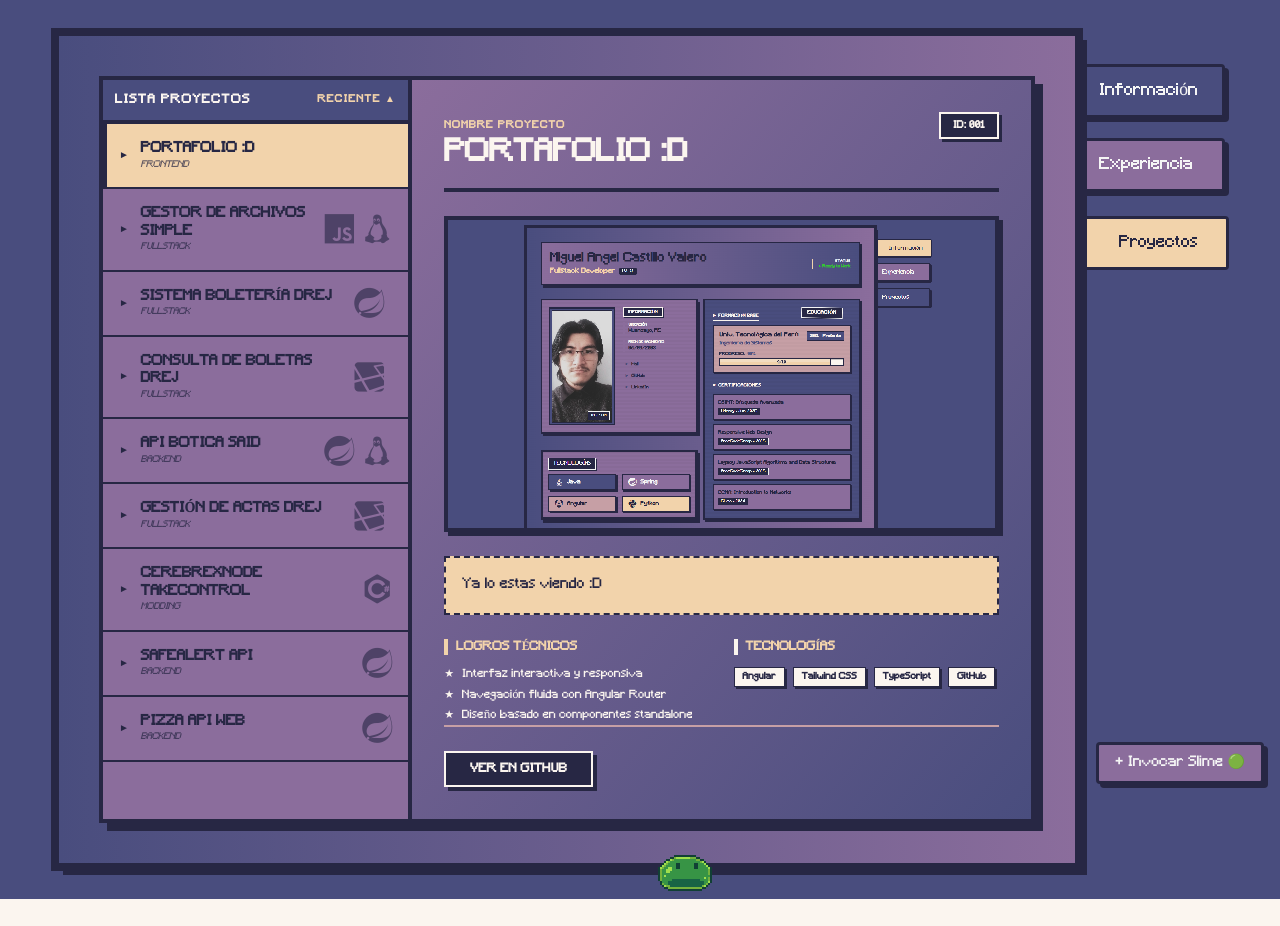
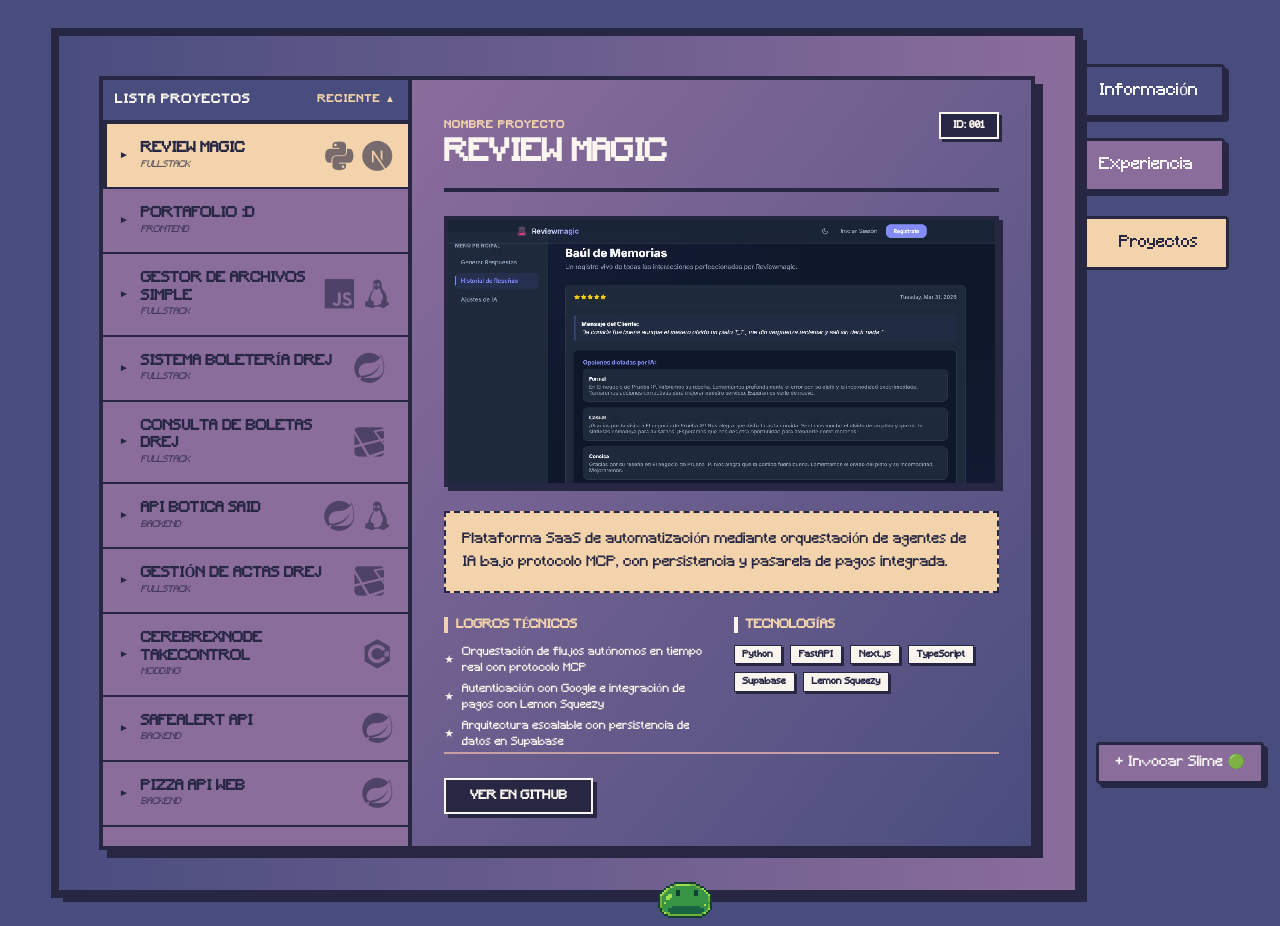
Before and after one commit to LoP-1/Portafolio-Card, an Angular app: page /proyectos in a window 1280 px wide. Before the commit the page ends 899 px from the top, so only its background shows below. Built offline with nearby package versions, Linux system fonts and the light colour scheme.

Commit message:
Proyectos Actualizados

```diff
--- a/src/app/proyectos/proyectos.ts
+++ b/src/app/proyectos/proyectos.ts
@@ -9,7 +9,7 @@
 })
 export class Proyectos {
 
-isModalOpen = signal(false);
+  isModalOpen = signal(false);
 
   openModal() {
     this.isModalOpen.set(true);
@@ -19,12 +19,22 @@
     this.isModalOpen.set(false);
   }
 
-
   sortOrder = signal<'asc' | 'desc'>('asc');
 
   projects = [
     {
       id: 1,
+      title: 'Review Magic',
+      type: 'Fullstack',
+      mainTechs: ["python", "nextjs"],
+      description: 'Plataforma SaaS de automatización mediante orquestación de agentes de IA bajo protocolo MCP, con persistencia y pasarela de pagos integrada.',
+      features: ['Orquestación de flujos autónomos en tiempo real con protocolo MCP', 'Autenticación con Google e integración de pagos con Lemon Squeezy', 'Arquitectura escalable con persistencia de datos en Supabase'],
+      tech: ['Python', 'FastAPI', 'Next.js', 'TypeScript', 'Supabase', 'Lemon Squeezy'],
+      repositoryUrl: 'https://github.com/LoP-1/Review-Magic',
+      imageUrl: 'reviewmagic.jpg'
+    },
+    {
+      id: 2,
       title: 'Portafolio :D',
       type: 'Frontend',
       mainTechs: ["angular"],
@@ -35,7 +45,7 @@
       imageUrl: 'cv.png'
     },
     {
-      id: 2,
+      id: 3,
       title: 'Gestor de archivos simple',
       type: 'Fullstack',
       mainTechs: ["javascript", "linux"],
@@ -46,7 +56,7 @@
       imageUrl: 'js.png'
     },
     {
-      id: 3,
+      id: 4,
       title: 'Sistema Boletería DREJ',
       type: 'Fullstack',
       mainTechs: ["spring", "angular"],
@@ -57,7 +67,7 @@
       imageUrl: 'boletas.png'
     },
     {
-      id: 4,
+      id: 5,
       title: 'Consulta de Boletas DREJ',
       type: 'Fullstack',
       mainTechs: ["laravel", "angular"],
@@ -68,7 +78,7 @@
       imageUrl: 'boletas-cesantes.png'
     },
     {
-      id: 5,
+      id: 6,
       title: 'API Botica Said',
       type: 'Backend',
       mainTechs: ["spring", "linux"],
@@ -79,7 +89,7 @@
       imageUrl: 'Said.png'
     },
     {
-      id: 6,
+      id: 7,
       title: 'Gestión de Actas DREJ',
       type: 'Fullstack',
       mainTechs: ["laravel", "angular"],
@@ -90,7 +100,7 @@
       imageUrl: 'foto.png'
     },
     {
-      id: 7,
+      id: 8,
       title: 'CerebrexNode TakeControl',
       type: 'Modding',
       mainTechs: ["csharp"],
@@ -101,7 +111,7 @@
       imageUrl: 'mod.png'
     },
     {
-      id: 8,
+      id: 9,
       title: 'SafeAlert API',
       type: 'Backend',
       mainTechs: ["spring"],
@@ -112,7 +122,7 @@
       imageUrl: 'Safe-Alert.png'
     },
     {
-      id: 9,
+      id: 10,
       title: 'Pizza API WEB',
       type: 'Backend',
       mainTechs: ["spring"],
@@ -123,7 +133,8 @@
       imageUrl: 'Index.png'
     }
   ];
-sortedProjects = computed(() => {
+
+  sortedProjects = computed(() => {
     const list = [...this.projects];
     return list.sort((a, b) => {
       return this.sortOrder() === 'asc' ? a.id - b.id : b.id - a.id;
```
Also changed, not shown: public/reviewmagic.jpg (added).
